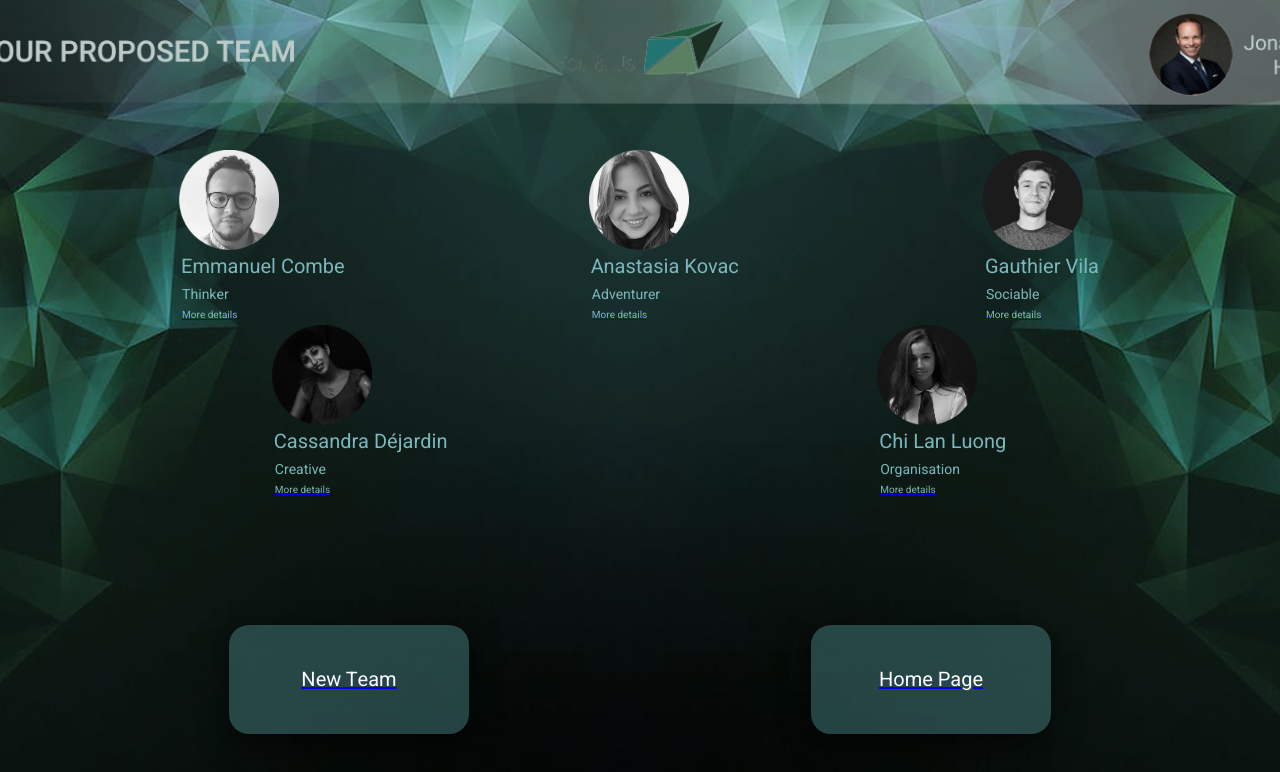
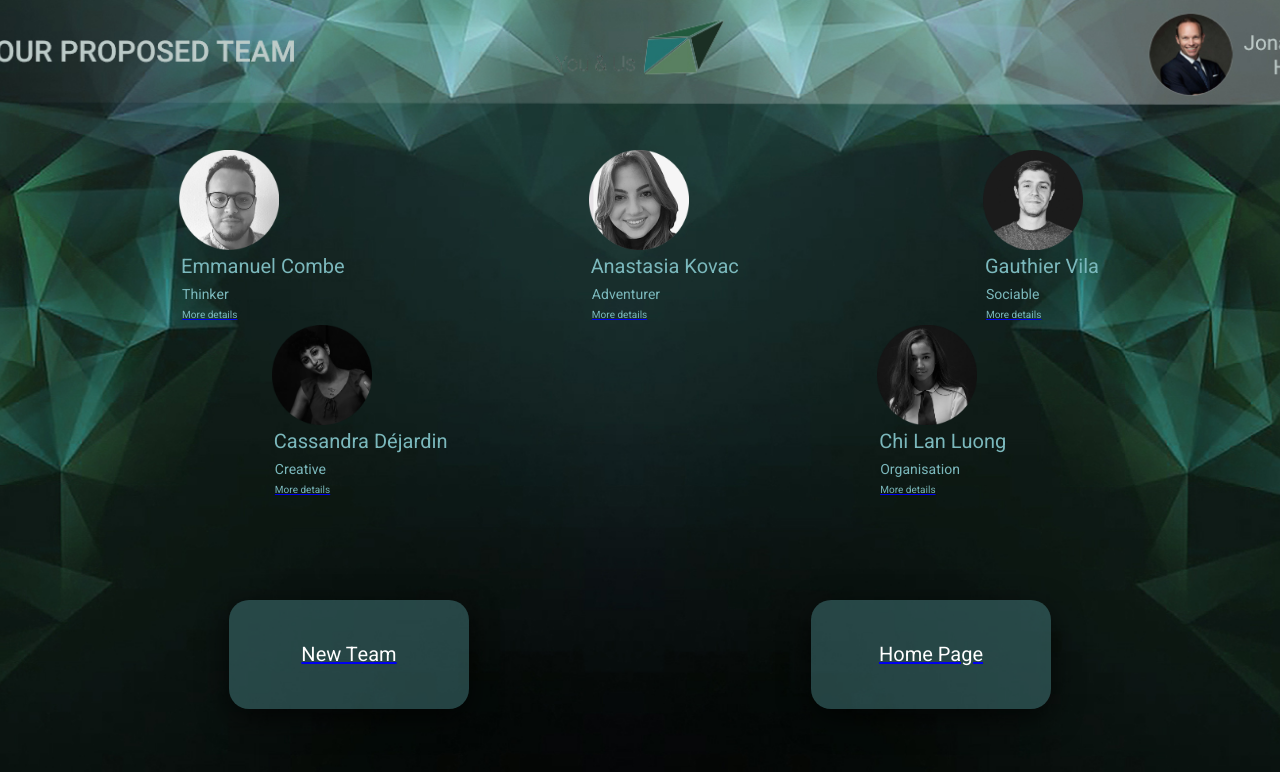
Before and after one commit to emmanuelcombe/y-u, a plain HTML site: page page4.html in a window 1280 px wide. Drawn offline with Linux system fonts and the light colour scheme.

Commit message:
Update style2.css

```diff
--- a/css/style2.css
+++ b/css/style2.css
@@ -34,7 +34,7 @@
 
 .buttons_p4{
 	display: flex;
-	margin-top: 125px;
+	margin-top: 100px;
 	justify-content: space-around;
 }
 
```
